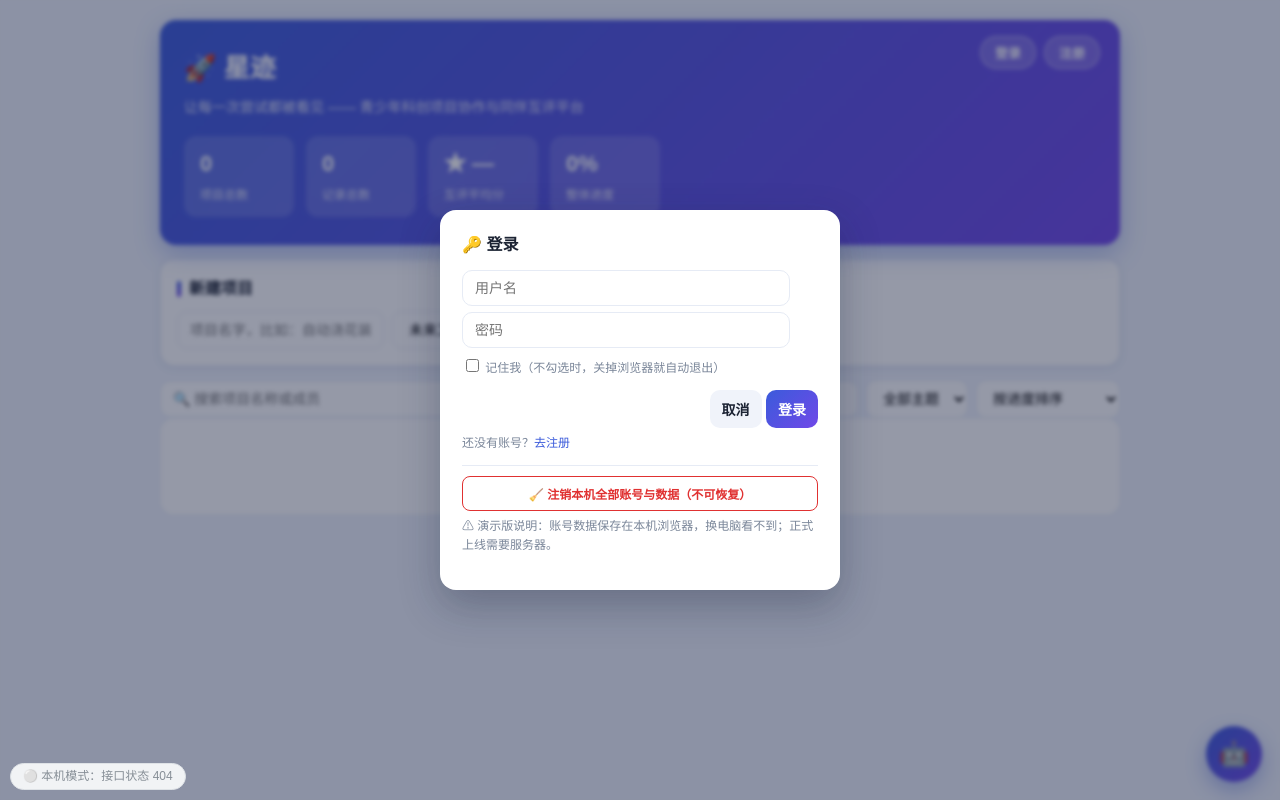
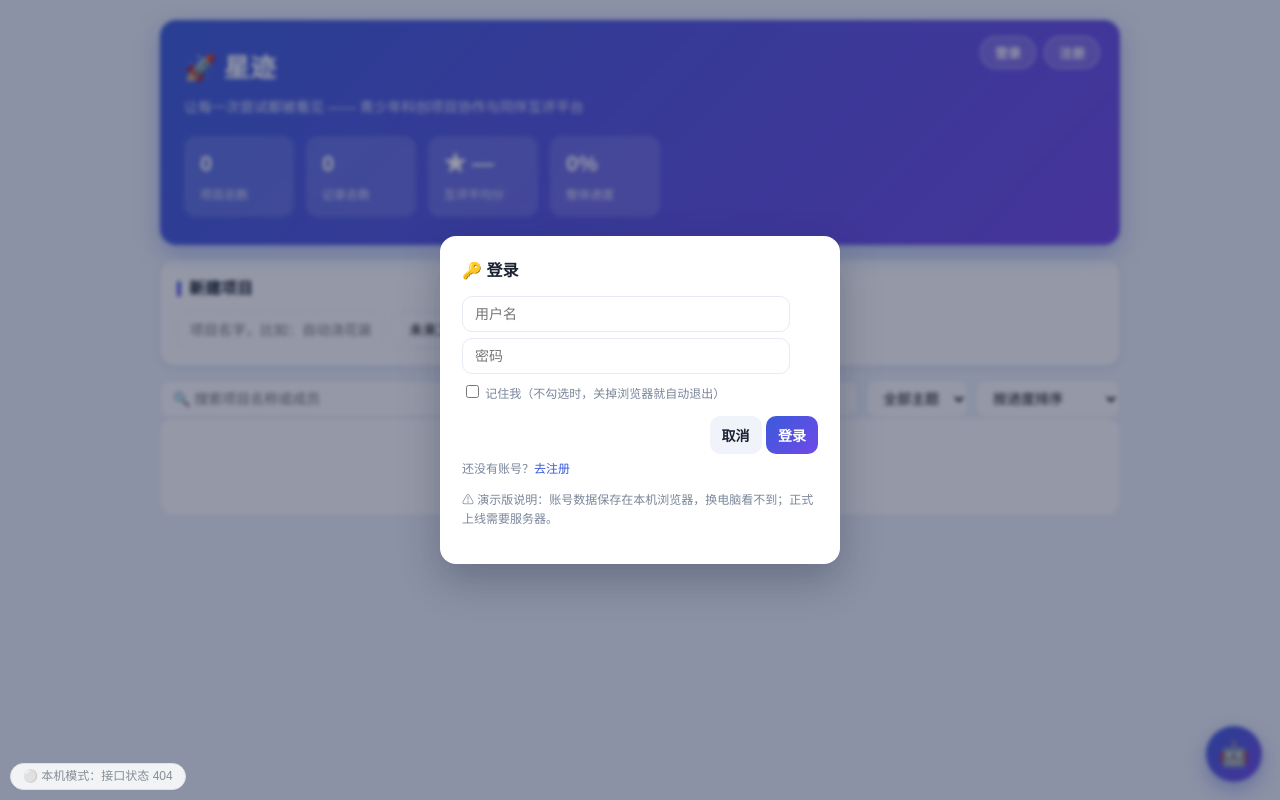
Before and after one commit to 123casdghcuasdvchusadhv/lswnb, a plain HTML site: page index.html in a window 1280 px wide. Both pictures are taken after a click on the button "登录". Drawn offline with Linux system fonts and the light colour scheme; no server answers.

Commit message:
移除「注销全部账号」入口（删按钮×2 + wipeAll 函数；修复悬空 + 导致的语法问题）

```diff
--- a/index.html
+++ b/index.html
@@ -664,9 +664,8 @@ function renderUser() {
     box.innerHTML = '<span class="uname">' + mark + ' ' + esc(currentUser) + '（' + tag + '）</span>' +
                     needCode +
                     (isM ? '<button onclick="openClass()">' + (isA ? '🌐 全局总览' : '📚 班级总览') + '</button>' : '') +
-                    '<button onclick="doLogout()">退出</button>' +
-                    '<button class="btn-ghost" onclick="wipeAll()" style="border:1px solid #e03131;color:#e03131;background:#fff;padding:5px 10px;border-radius:8px;cursor:pointer;font-size:12px;">注销全部账号</button>';
-  } else {
+                    '<button onclick="doLogout()">退出</button>';
+                      } else {
     box.innerHTML = '<button onclick="openAccount(\'login\')">登录</button>' +
                     '<button onclick="openAccount(\'reg\')">注册</button>';
   }
@@ -781,9 +780,7 @@ function openAccount(mode) {
       '<button class="btn-g" onclick="closeModal()">取消</button> ' +
       '<button class="btn-p" onclick="doLogin()">登录</button></div>' +
       '<p class="tips">还没有账号？<a href="javascript:void(0)" onclick="openAccount(\'reg\')">去注册</a></p>' +
-      '<hr style="border:none;border-top:1px solid var(--line,#e3e8f5);margin:10px 0;">' +
-      '<button class="btn-ghost" onclick="wipeAll()" style="width:100%; padding:8px; border:1px solid #e03131; color:#e03131; background:#fff; border-radius:8px; cursor:pointer; font-size:12px;">🧹 注销本机全部账号与数据（不可恢复）</button>' +
-      '<p class="tips">⚠ 演示版说明：账号数据保存在本机浏览器，换电脑看不到；正式上线需要服务器。</p>';
+            '<p class="tips">⚠ 演示版说明：账号数据保存在本机浏览器，换电脑看不到；正式上线需要服务器。</p>';
   } else {
     b.innerHTML = '<h4>✨ 注册</h4>' +
       '<input id="acUser" type="text" placeholder="用户名：2-16位，中英文、数字、下划线">' +
@@ -2264,32 +2261,6 @@ function copyCode() {
   }
 }
 
-// 注销本机全部账号与数据（删掉 ct_users、所有 ct_* 账号数据、游客数据、登录状态）
-function wipeAll() {
-  var who = currentUser ? '（当前登录：' + currentUser + '）' : '（当前未登录）';
-  if (!confirm('⚠️ 此操作将注销本机浏览器里的【全部账号】，并删除所有账号的项目数据，\n无法恢复！\n' + who + '\n\n确定要注销吗？')) return;
-  var keys = storeKeys();
-  for (var i = 0; i < keys.length; i++) {
-    var k = keys[i];
-    if (k.indexOf('ct_') === 0 || k === 'ctProjects') localStorage.removeItem(k);
-  }
-  sessionStorage.removeItem('ct_login_s');
-  userNames = {};
-  currentUser = '';
-  viewAs = null;
-  projects = [];
-  currentId = null;
-  failTimes = 0;
-  lockUntil = 0;
-  closeModal();
-  applyRoleUI();
-  renderUser();
-  renderStats();
-  renderList();
-  renderDetail();
-  toast('已注销本机全部账号与数据 ✔');
-}
-
 // 老师进入某个学生的项目（可修改，点保存会写回学生数据）
 function teacherOpen(who, pid) {
   viewAs = 'ct_' + who;
```
